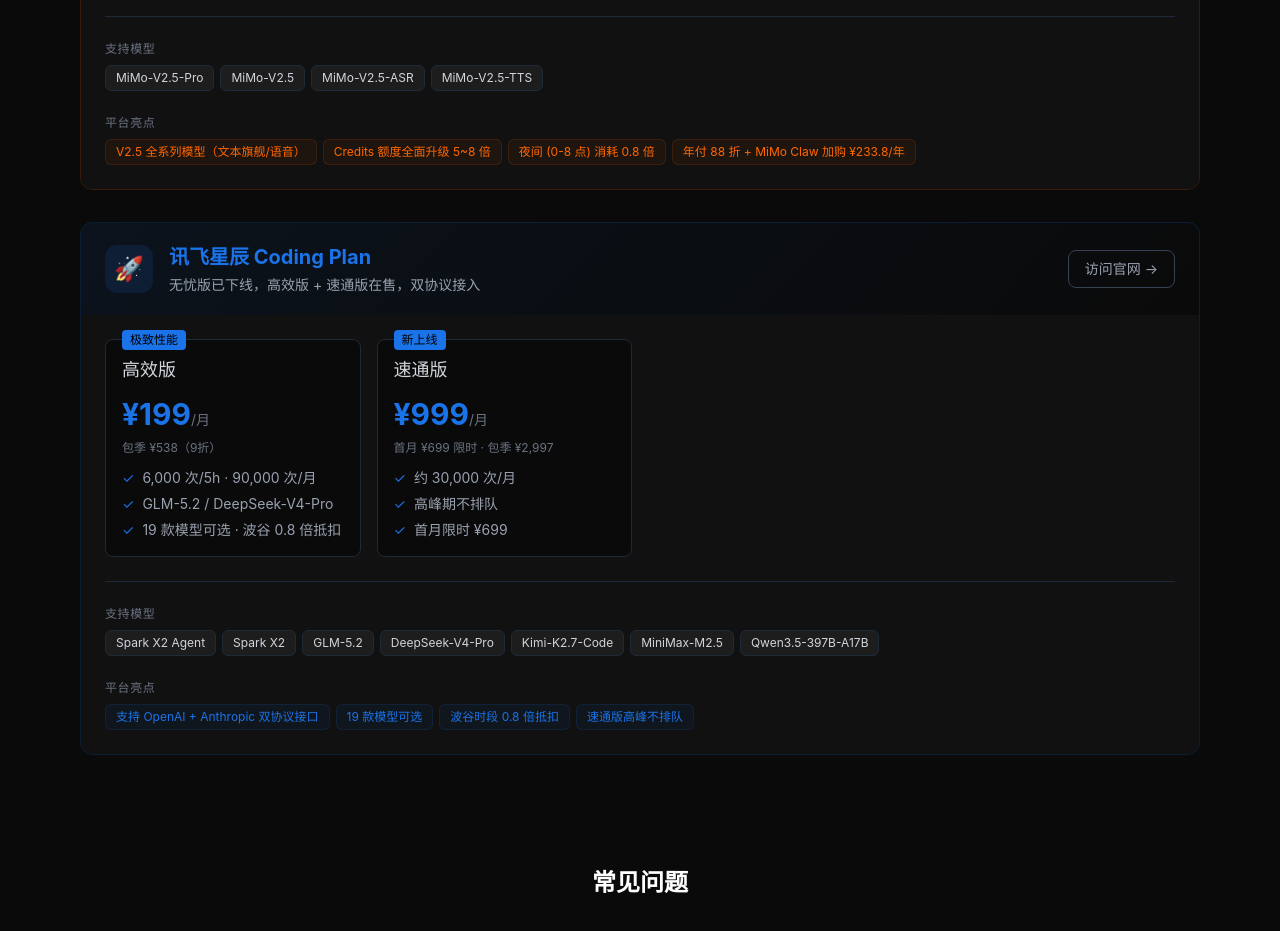
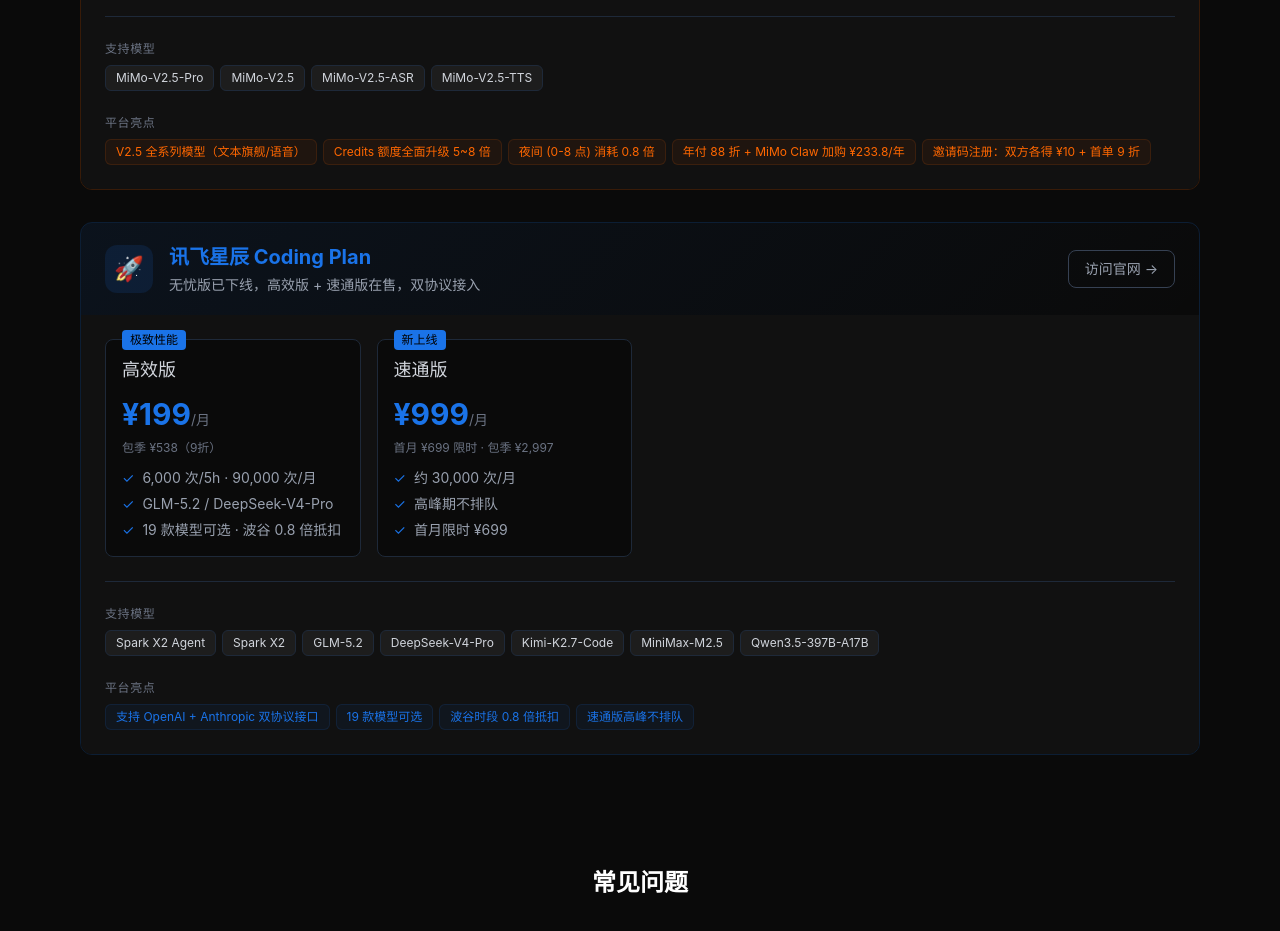
Before and after one commit to SwannTes/coding-plan-compare, a Next.js app: page / in a window 1280 px wide. Shown: the part 4880-5811 px from the top of the page. Built offline with nearby package versions, Linux system fonts and the light colour scheme.

Commit message:
feat: add MiMo referral code to platform link and highlights

```diff
--- a/src/data/plans.ts
+++ b/src/data/plans.ts
@@ -253,7 +253,7 @@
     subtitle: "V2.5 全系模型，Credits 额度全面升级，MiMo Claw 正式上线",
     icon: "📱",
     color: "#FF6700",
-    url: "https://platform.xiaomimimo.com/token-plan",
+    url: "https://platform.xiaomimimo.com?ref=GEPXGK",
     plans: [
       {
         name: "Lite",
@@ -297,6 +297,7 @@
       "Credits 额度全面升级 5~8 倍",
       "夜间 (0-8 点) 消耗 0.8 倍",
       "年付 88 折 + MiMo Claw 加购 ¥233.8/年",
+      "邀请码注册：双方各得 ¥10 + 首单 9 折",
     ],
     models: ["MiMo-V2.5-Pro", "MiMo-V2.5", "MiMo-V2.5-ASR", "MiMo-V2.5-TTS"],
   },
```
